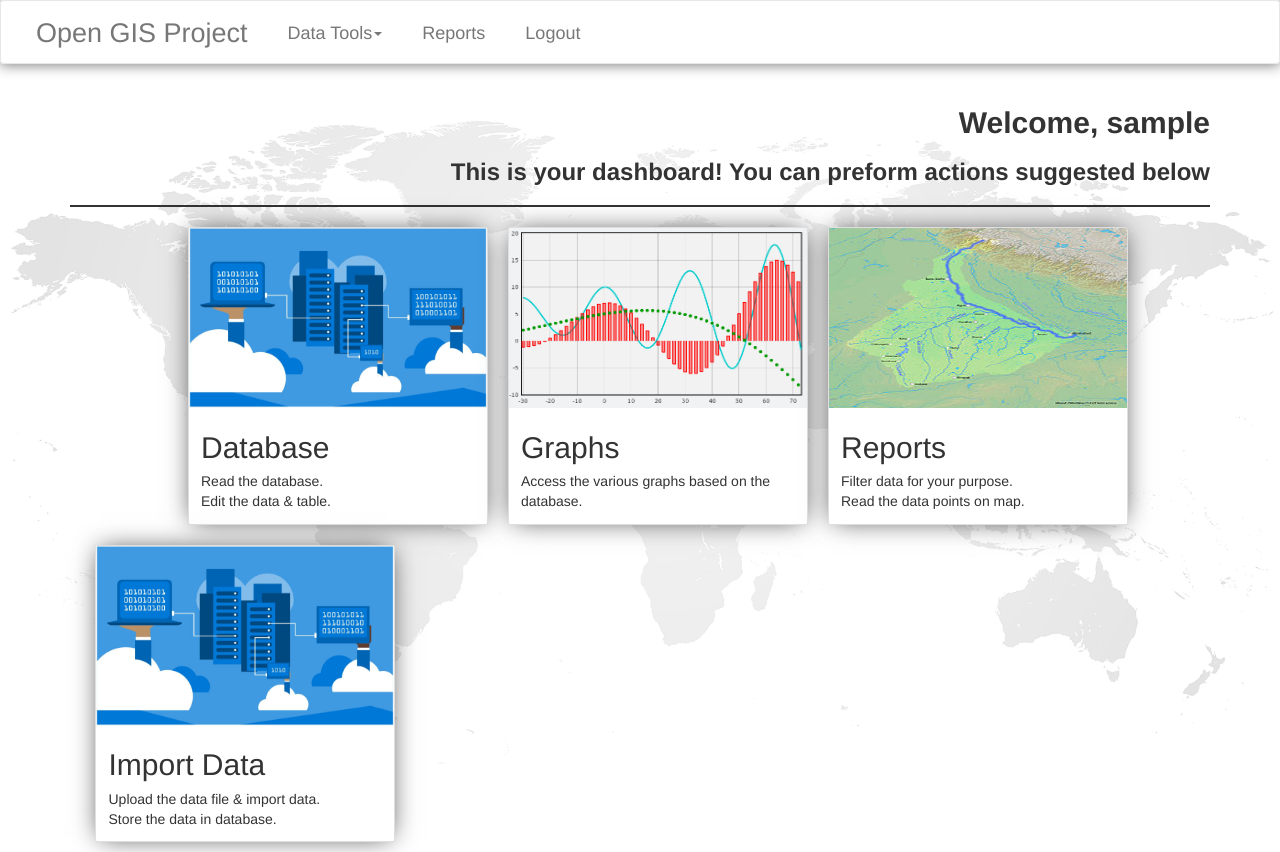
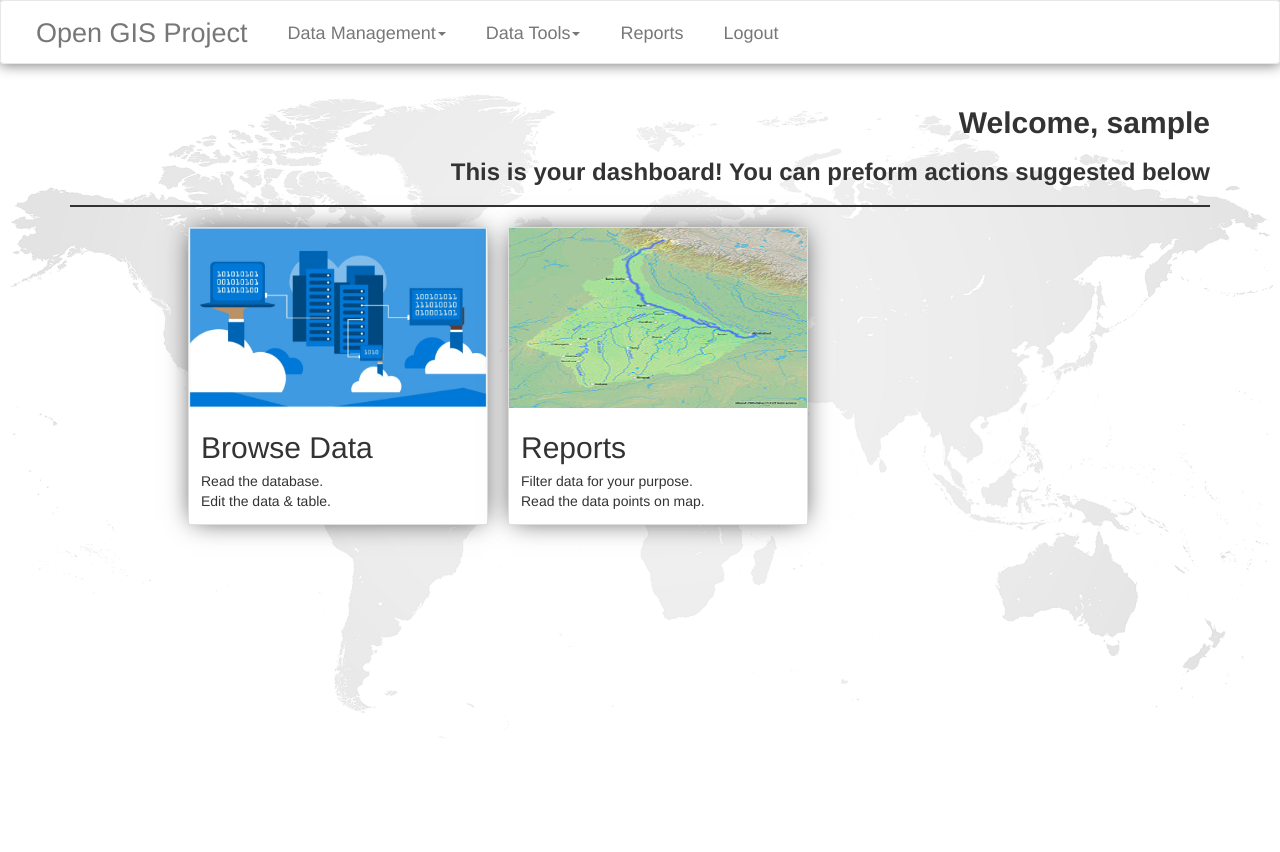
Before and after one commit to vipulgupta2048/opengisproj_mirror, a Django app: page /portal/home/ in a window 1280 px wide. After the commit the page ends 738 px from the top, so only its background shows below. Run offline with Django 3.2, Linux system fonts and the light colour scheme; the visitor is signed in with stand-in values (Sample User, id 1); data that the repository does not hold is empty; some libraries are stand-ins or nearby versions.

Commit message:
Update Menu and Bug Fixes

```diff
--- a/opengisproj/portal/templates/portal/index.html
+++ b/opengisproj/portal/templates/portal/index.html
@@ -81,17 +81,8 @@
                 <div class="col-xs-3 card" style="width: 30rem;">
                     <img class="card-img-top" src="{% static '/portal/images/database.png' %}" width="298" height="180" alt="Card image cap" />
                     <div class="card-block">
-                        <h4 class="card-title">Database</h4>
+                        <h4 class="card-title">Browse Data</h4>
                         <p class="card-text">Read the database.<br>Edit the data & table.</p>
-                    </div>
-                </div>
-            </a>
-            <a href="#">
-                <div class="col-xs-3 card" style="width: 30rem;">
-                    <img class="card-img-top" src="{% static '/portal/images/graph.png' %}" width="298" height="180" alt="Card image cap" />
-                    <div class="card-block">
-                        <h4 class="card-title">Graphs</h4>
-                        <p class="card-text">Access the various graphs based on the database.</p>
                     </div>
                 </div>
             </a>
@@ -104,15 +95,6 @@
                     </div>
                 </div>
             </a>
-            <a href="/portal/importView">
-                <div class="col-xs-3 card" style="width: 30rem;">
-                <img class="card-img-top" src='../../../static/portal/images/database.png' width="298" height="180" alt="Card image cap" />
-                <div class="card-block">
-                    <h4 class="card-title">Import Data</h4>
-                    <p class="card-text">Upload the data file & import data.<br>Store the data in database.</p>
-                </div>
-                </div>
-            </a>
         </div>
     </div>
 {% endblock %}
--- a/opengisproj/portal/templates/portal/partials/menu.html
+++ b/opengisproj/portal/templates/portal/partials/menu.html
@@ -1,10 +1,7 @@
 <style>
     .dropdown{
         padding: 20px;
-  color:#777;
-}
-.dropdown:hover{
-  color: #333;
+        color:#333;
     }
     .navbar{
         background-color: rgba(255,255,255,0.9);
@@ -53,14 +50,11 @@
         <div class="collapse navbar-collapse" id="mainNav">
             <ul class="nav navbar-nav">
                 <li class="dropdown">
-                    <a href="#" id='dataDropdown-toggle' class="dropdown-toggle" data-toggle="dropdown" role="button" aria-haspopup="true" aria-expanded="false">Data Tools<span class="caret"></span></a>
-                    <ul class="dropdown-menu padding-20-">
+                    <a href="#" id='dataDropdown-toggle' class="dropdown-toggle" data-toggle="dropdown" role="button" aria-haspopup="true" aria-expanded="false">Data Management<span class="caret"></span></a>
+                    <ul class="dropdown-menu padding-20">
                         <li class="listHeader"><strong>GIS Data</strong></li>
                         <li class="listElement"><a href="/portal/add">Add Data</a></li>
                         <li class="listElement"><a href="/portal/browse">Browse Table</a></li>
-                        <li role="separator" class="divider"></li>
-                        <li class="listHeader"><strong>Import GIS Data</strong></li>
-                        <li class="listElement"><a href="/portal/importView">Import View</a></li>
                         <li role="separator" class="divider"></li>
                         <li class="listHeader"><strong>GIS Parameters</strong></li>
                         <li class="listElement"><a href="/portal/parameters">Add/Browse Parameters</a></li>
@@ -72,6 +66,14 @@
                         <li class="listElement"><a href="/portal/shapefiles">Browse/Create Shapes</a></li>
                     </ul>
                 </li>
+                <li class="dropdown">
+                    <a href="#" id='dataDropdown-toggle' class="dropdown-toggle" data-toggle="dropdown" role="button" aria-haspopup="true" aria-expanded="false">
+                        Data Tools<span class="caret"></span>
+                    </a>
+                    <ul class="dropdown-menu padding-20">
+                       <li class="listElement"><a href="/portal/importer">Import GIS Data</a></li>
+                    </ul>
+                </li>
                 <li><a href="/portal/reports">Reports</a></li>
                 <li><a href="/account/logout/">Logout</a></li>
             </ul>
--- a/opengisproj/portal/urls.py
+++ b/opengisproj/portal/urls.py
@@ -11,9 +11,8 @@ urlpatterns = [
     url(r'^datagroups/?$', views.dataGroups),
     url(r'^reports/?$', views.reports),
     url(r'^shapefiles/?$', views.shapefilesManager),
-    url(r'^importView/?$', views.importView),
+    url(r'^importer/?$', views.importView),
     url(r'^ajax/(?P<action>[a-zA-Z]*)/?$', views.processAjax),
-    url(r'^install/?$', views.demo),
     url(r'^fileupload/?$', views.fileupload),
     url(r'', RedirectView.as_view(url="/portal/home/", permanent=True))
 ]
--- a/opengisproj/portal/views.py
+++ b/opengisproj/portal/views.py
@@ -4,47 +4,39 @@ from .utils import *
 from .forms import UploadForm
 # Create your views here.
 
-
-def demo(request):
-    install(user=request.user)
-    return HttpResponse("OK")
-
-
 def home(request):
-    if request.user.is_authenticated is True:
-        f = get_meta_fields()
-        return render(request, 'portal/index.html', {'meta_fields': f})
-    else:
+    if request.user.is_authenticated == False:
         return redirect('/account/login?next=/portal/home')
-
+    f = get_meta_fields()
+    return render(request, 'portal/index.html', {'meta_fields': f})
 
 def add(request):
-    if request.user.is_authenticated is False:
+    if request.user.is_authenticated == False:
         return redirect('/account/login?next=/portal/add')
     f = get_meta_fields()
     return render(request, 'portal/add-new.html', {'meta_fields': f})
 
 
 def browse(request):
-    if request.user.is_authenticated is False:
+    if request.user.is_authenticated == False:
         return redirect('/account/login?next=/portal/browse')
     return render(request, 'portal/browse.html')
 
 
 def addParam(request):
-    if request.user.is_authenticated is False:
+    if request.user.is_authenticated == False:
         return redirect('/account/login?next=/portal/parameters')
     return render(request, 'portal/add-param.html')
 
 
 def dataGroups(request):
-    if request.user.is_authenticated is False:
+    if request.user.is_authenticated == False:
         return redirect('/account/login?next=/portal/datagroups')
     return render(request, 'portal/data-groups.html')
 
 
 def reports(request):
-    if request.user.is_authenticated is False:
+    if request.user.is_authenticated == False:
         return redirect('/account/login?next=/portal/reports')
     return render(request, 'portal/reports.html')
 def shapefilesManager(request):
@@ -68,7 +60,7 @@ def importView(request):
     form = UploadForm()
     return render(request, 'portal/importView.html', {'form':form})
 def processAjax(request, action):
-    if request.user.is_authenticated is False:
+    if request.user.is_authenticated == False:
         return JsonResponse("Unauthenticated Request", safe=False)
     if action == 'getmetafields':
         res = get_meta_fields()
```
Lines whose indentation alone changed are shown as unchanged.
